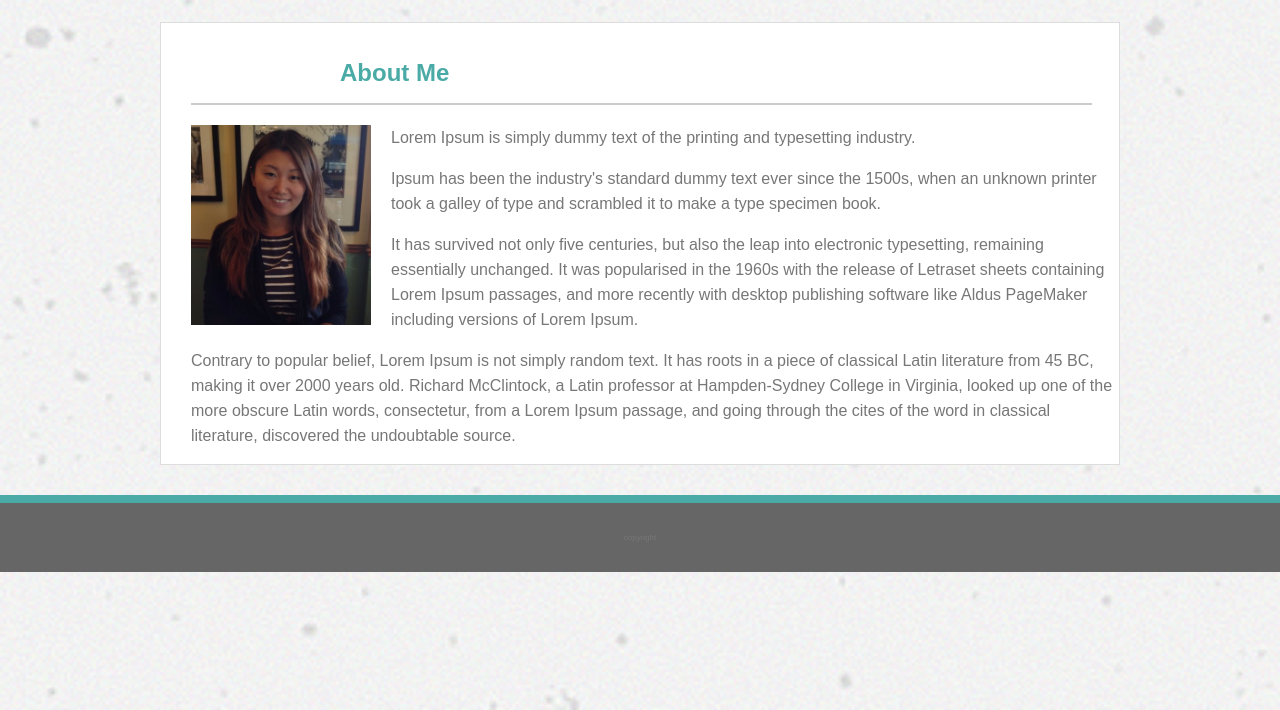
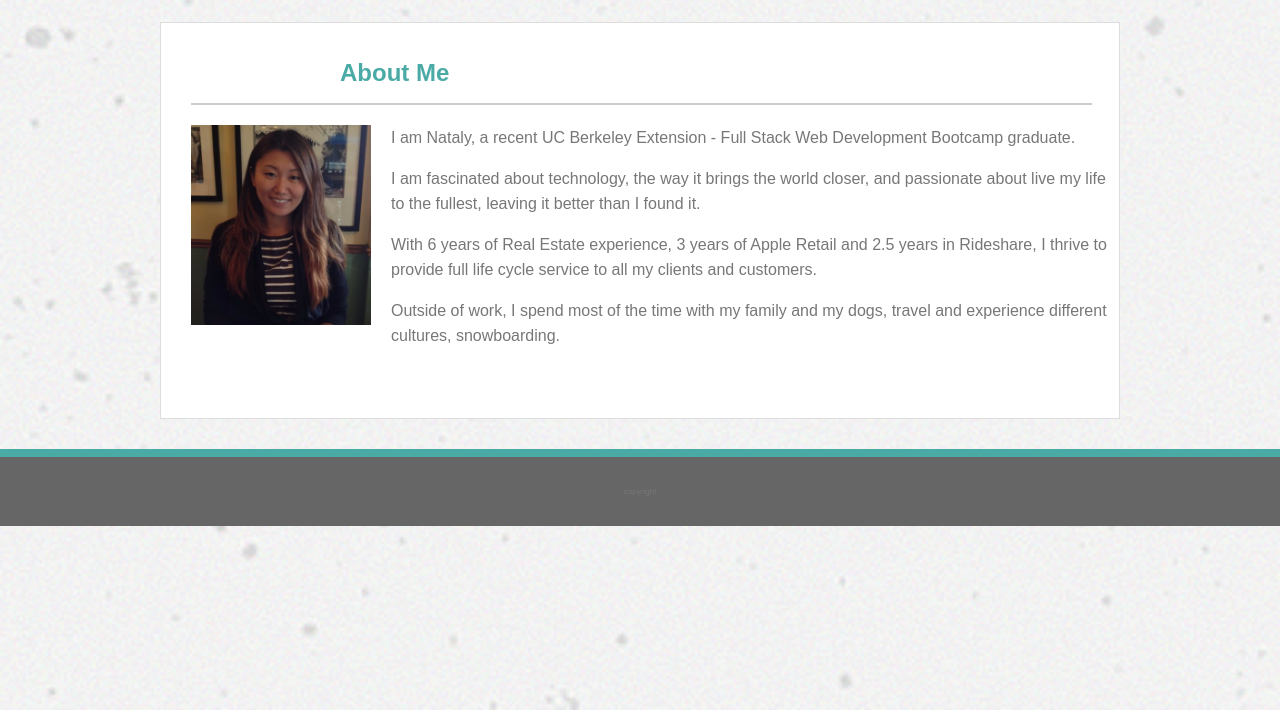
Before and after one commit to jingwensun7/Basic-Portfolio, a plain HTML site: page index.html in a window 1280 px wide. Shown: the part 90-800 px from the top of the page. Drawn offline with Linux system fonts and the light colour scheme.

Commit message:
bio update

```diff
--- a/index.html
+++ b/index.html
@@ -21,10 +21,11 @@
 <div class="main">
 <h2>About Me</h2>
 <img class="photo" src="assets/images/Nataly.png" alt="Nataly">
-<p class="bio">Lorem Ipsum is simply dummy text of the printing and typesetting industry.</p>
-<p class="bio">Ipsum has been the industry's standard dummy text ever since the 1500s, when an unknown printer took a galley of type and scrambled it to make a type specimen book.</p>
-<p class="bio">It has survived not only five centuries, but also the leap into electronic typesetting, remaining essentially unchanged. It was popularised in the 1960s with the release of Letraset sheets containing Lorem Ipsum passages, and more recently with desktop publishing software like Aldus PageMaker including versions of Lorem Ipsum.</p>
-<p class="bio">Contrary to popular belief, Lorem Ipsum is not simply random text. It has roots in a piece of classical Latin literature from 45 BC, making it over 2000 years old. Richard McClintock, a Latin professor at Hampden-Sydney College in Virginia, looked up one of the more obscure Latin words, consectetur, from a Lorem Ipsum passage, and going through the cites of the word in classical literature, discovered the undoubtable source.</p>
+<p class="bio">I am Nataly, a recent UC Berkeley Extension - Full Stack Web Development Bootcamp graduate.</p>
+<p class="bio"> I am fascinated about technology, the way it brings the world closer, and passionate about live my life to the fullest, leaving it better than I found it.</p>
+<p class="bio">With 6 years of Real Estate experience, 3 years of Apple Retail and 2.5 years in Rideshare, I thrive to provide full life cycle service to all my clients and customers.</p>
+<p class="bio">Outside of work, I spend most of the time with my family and my dogs, travel and experience different cultures, snowboarding.</p>
+<br><br><br>
 </div>
 <footer>
     copyright
```
Also changed, not shown: 3 other files.
